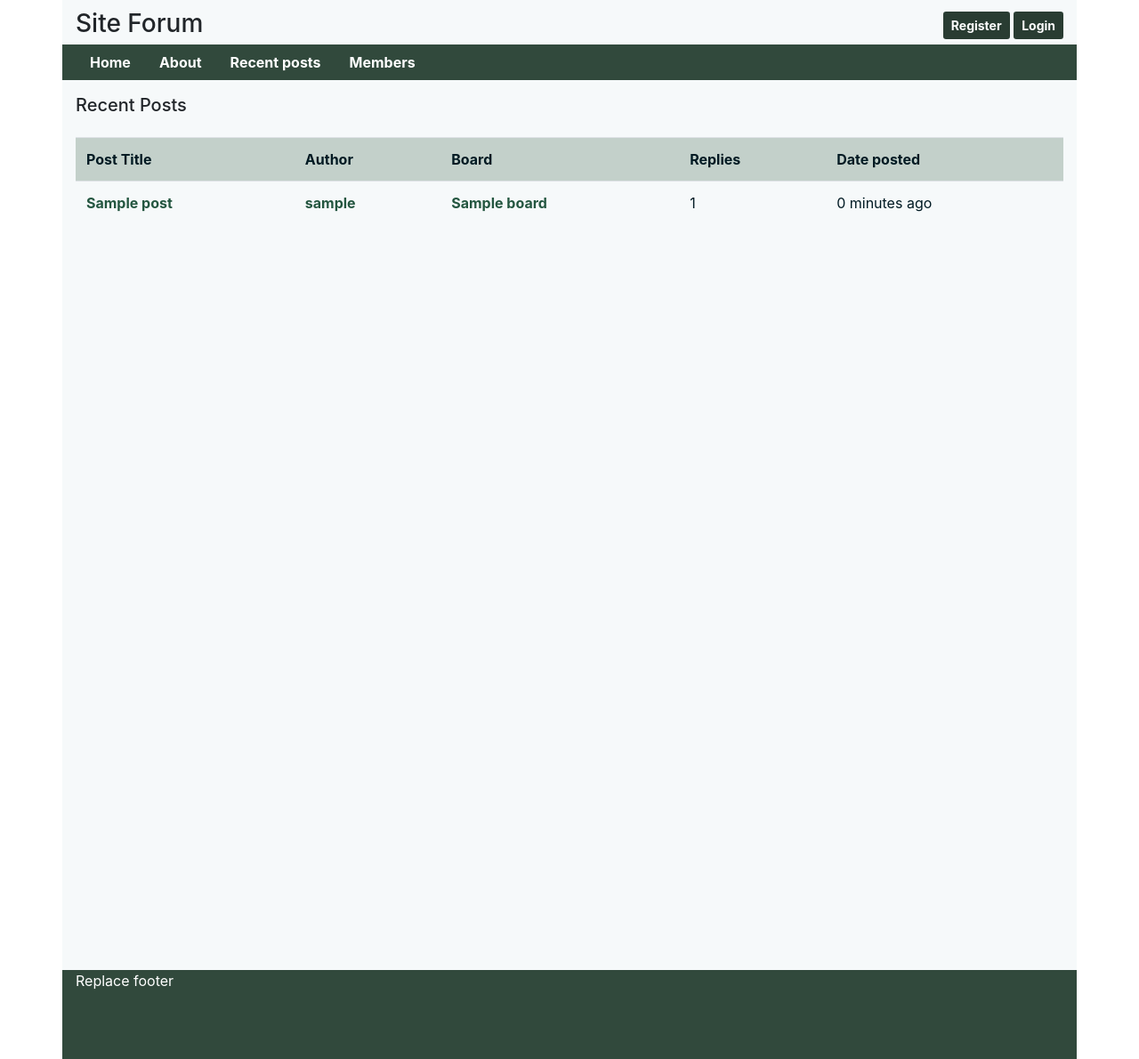
After one commit to SH-anonta/Discussion-Forum, a Django app: page /forum/recent-posts in a window 1280 px wide. The commit adds this page. Shown: the whole page at 89% size. Run offline with Django 3.2, Linux system fonts and the light colour scheme; tables that the repository leaves empty hold one stand-in row (values such as "Sample post"); some libraries are stand-ins or nearby versions.

Commit message:
Create new view and template for showing recent posts.

```diff
--- a/forum/templates/forum/layout_base_template.html
+++ b/forum/templates/forum/layout_base_template.html
@@ -48,7 +48,7 @@ It also provides default content for Header footer and sidebar
             <nav class="nav">
                 <a class="nav-link" href="{%url 'forum:homepage'%}">Home</a>
                 <a class="nav-link" href="{%url 'forum:about_page'%}">About</a>
-                <a class="nav-link" href="/forum">Recent posts</a>
+                <a class="nav-link" href="{%url 'forum:recent_post_list'%}">Recent posts</a>
                 <a class="nav-link" href="{%url 'forum:user_list'%}">Members</a>
             </nav>
         </div>
--- /dev/null
+++ b/forum/templates/forum/recent_post_list.html
@@ -0,0 +1,25 @@
+{%extends 'forum/layout_base_template.html'%}
+
+{%block HeadContent%}
+    <title>Recent posts</title>
+{%endblock%}
+
+{%block MainContent%}
+<div class="container">
+    <div class="row mt-3 mb-3">
+        <div class="col-sm-12">
+            <h5 class="h5">Recent Posts</h5>
+        </div>
+    </div>
+
+    <div class="row">
+        <div class="col-sm-12">
+            {%include 'forum/fragments/posts_table.html'%}
+
+        </div>
+
+    </div>
+
+</div>
+
+{%endblock%}
--- a/forum/urls.py
+++ b/forum/urls.py
@@ -2,7 +2,7 @@ from django.contrib.auth.decorators import login_required
 from django.urls import path
 
 from forum.views import HomePage, Login, Logout, Register, AboutPage, DeletePost, RestorePost, DeletedPosts, EditPost, \
-    DeleteReply, EditReply, MarkDownToHtml, EditUserProfile, UserList
+    DeleteReply, EditReply, MarkDownToHtml, EditUserProfile, UserList, RecentPostList
 from forum.views import CreatePost, BoardPosts, PostDetail, UserDetail, CreateReply
 
 app_name= 'forum'
@@ -15,15 +15,15 @@ urlpatterns = [
     path('user/<int:user_id>', UserDetail.as_view(), name='user_detail'),
     path('deleted-posts', login_required(DeletedPosts.as_view()), name='deleted_posts'),
     path('users', UserList.as_view(), name='user_list'),
+    path('recent-posts', RecentPostList.as_view(), name='recent_post_list'),
+
 
     # post only
     path('delete-post', login_required(DeletePost.as_view()), name='delete_post'),
     path('restore-post', login_required(RestorePost.as_view()), name='restore_post'),
-    path('create-post', login_required(CreatePost.as_view()),name='create_post'),
     path('reply', login_required(CreateReply.as_view()), name='create_reply'),
     path('delete-reply', login_required(DeleteReply.as_view()), name='delete_reply'),
     path('markdown-to-html', login_required(MarkDownToHtml.as_view()), name='markdown_to_html'),
-
     path('logout', login_required(Logout.as_view()), name='logout'),
 
     # get and post
@@ -32,4 +32,5 @@ urlpatterns = [
     path('edit-post', login_required(EditPost.as_view()), name='edit_post'),
     path('edit-reply', login_required(EditReply.as_view()), name='edit_reply'),
     path('edit-user', login_required(EditUserProfile.as_view()), name='edit_user'),
+    path('create-post', login_required(CreatePost.as_view()),name='create_post'),
 ]
--- a/forum/views.py
+++ b/forum/views.py
@@ -57,7 +57,6 @@ class PostDetail(View):
         }
         return render(request, 'forum/show_message.html', context)
 
-
 class UserDetail(View):
     def get(self, request, user_id):
         user = get_object_or_404(User, pk=user_id)
@@ -89,6 +88,16 @@ class DeletedPosts(View):
         }
 
         return render(request, 'forum/show_message.html', context)
+
+class RecentPostList(View):
+    def get(self, request):
+        posts = Post.objects.filter(deleted=False).order_by('-creation_date')
+
+        context= {
+            'post_list' : posts
+        }
+
+        return render(request, 'forum/recent_post_list.html', context)
 
 # post only
 
@@ -174,7 +183,7 @@ class UserList(View):
     def get(self, request):
 
         context= {
-            'members' : User.objects.all().order_by('username')
+            'members' : User.objects.order_by('username')
         }
 
         return render(request, 'forum/user_list.html', context)
```
